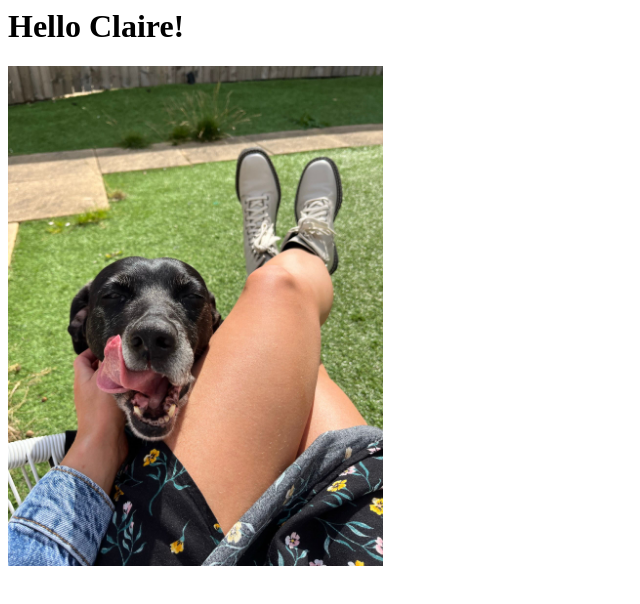
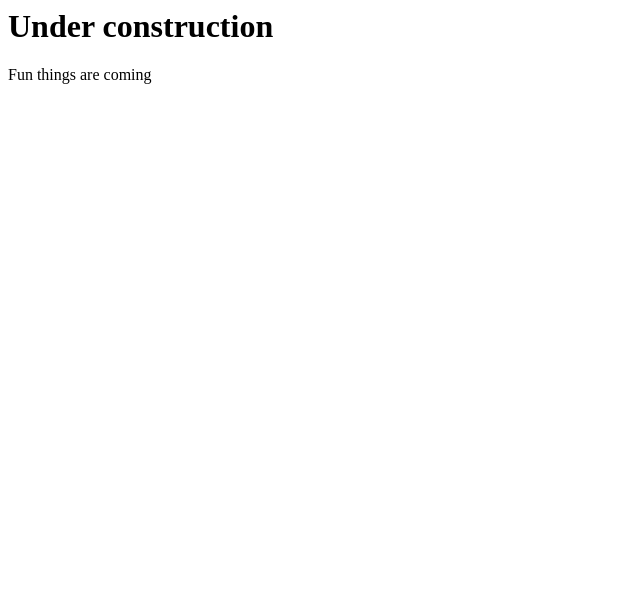
Before and after one commit to bschirmer/bschirmer.github.io, a plain HTML site: page index.html in a window 1280 px wide. Shown: the whole page, without its empty margins (0-640 px from the left). Drawn offline with Linux system fonts and the light colour scheme.

Commit message:
removes picture of cabbage

```diff
--- a/index.html
+++ b/index.html
@@ -1,2 +1,2 @@
-<h1>Hello Claire!</h1>
-<img src="./cabbage.jpg" height="500px" />
+<h1>Under construction</h1>
+<p>Fun things are coming</p>
```
